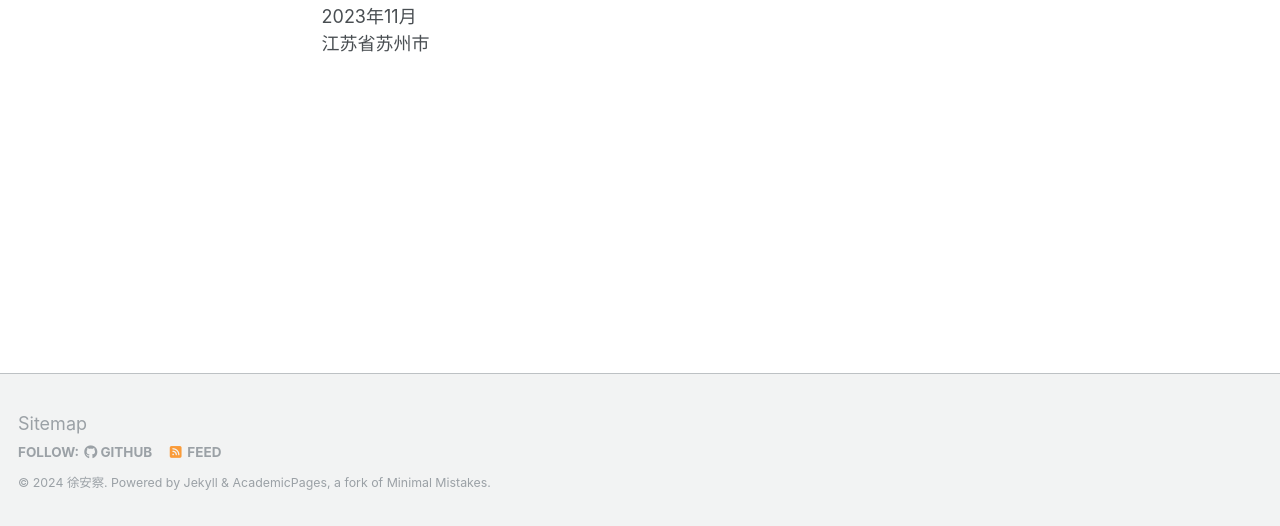
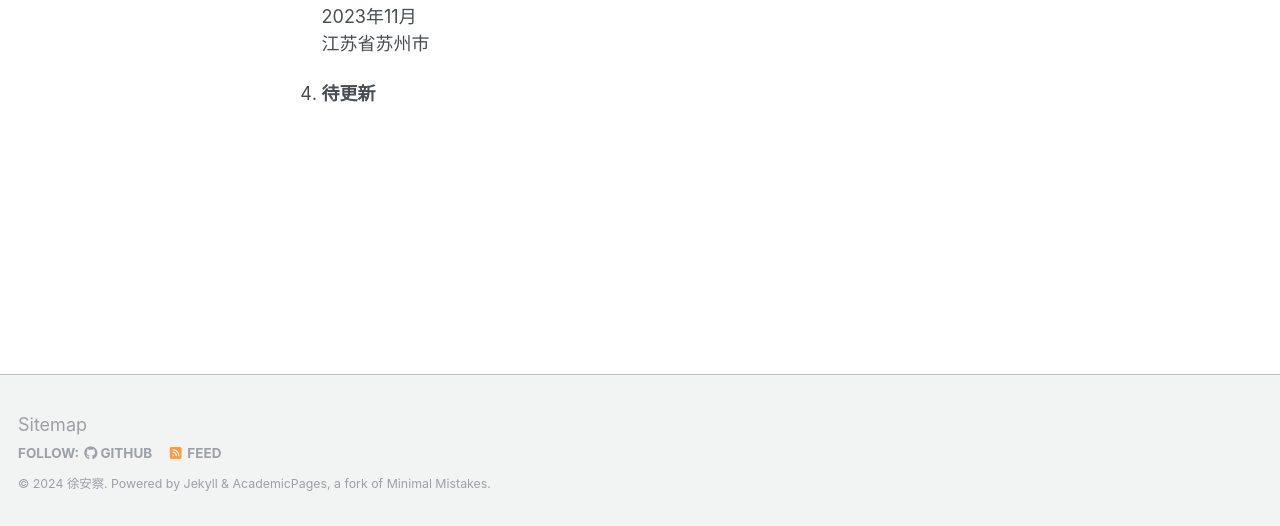
Before and after one commit to XU-ANCHA/XU-ANCHA.github.io, a Jekyll site: the page built from _pages/talks.md, in a window 1280 px wide and 1063 px high. Shown: the part 534-1060 px from the top of the window. Built offline with Jekyll 4.4.1, drawn with Linux system fonts in a browser that asks for light colours; some web fonts are replaced.

Commit message:
Update talks.md

```diff
--- a/_pages/talks.md
+++ b/_pages/talks.md
@@ -18,3 +18,5 @@ author_profile: true
    苏州大学数学科学学院
    2023年11月
    江苏省苏州市
+
+1. **待更新**
```
